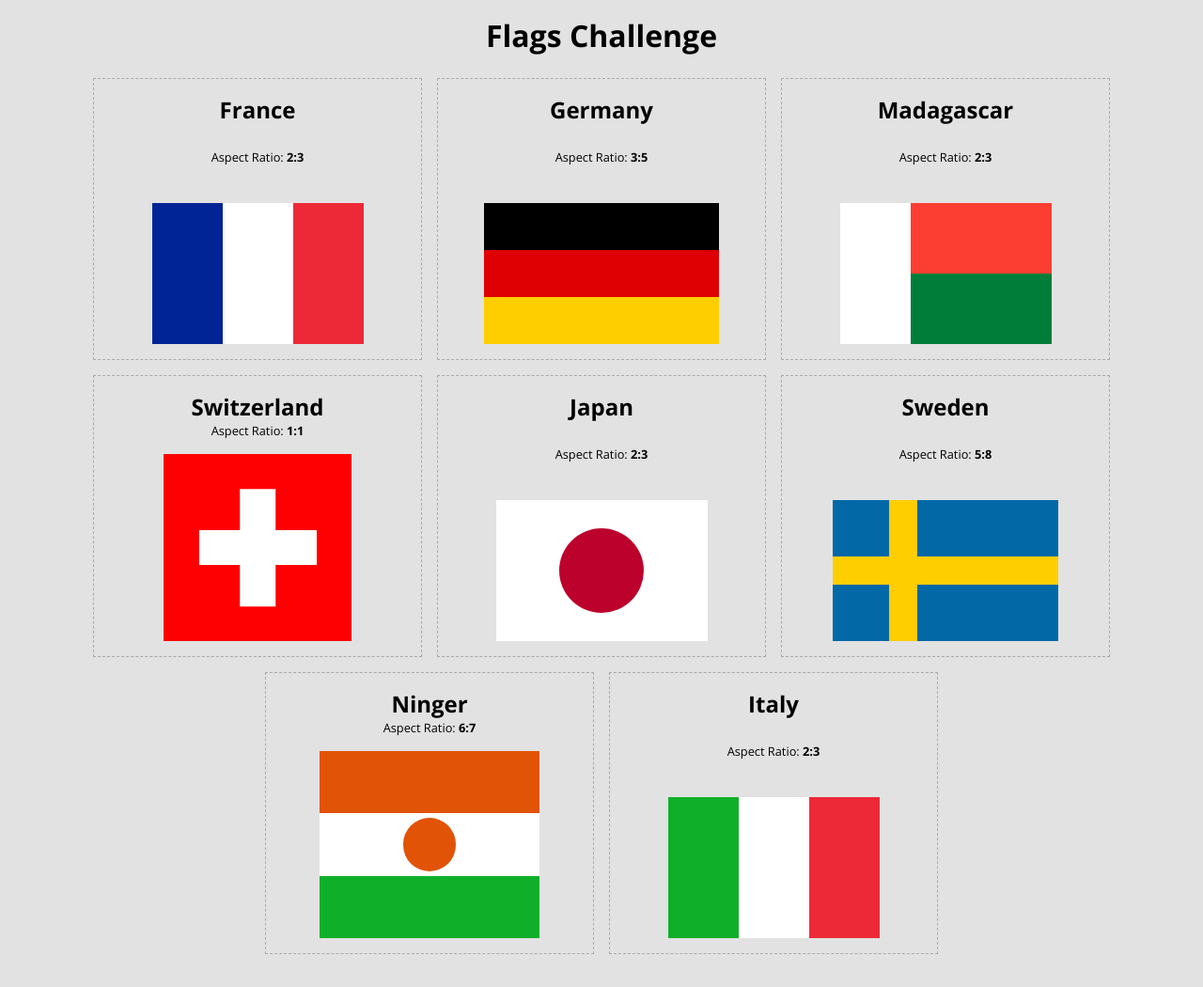
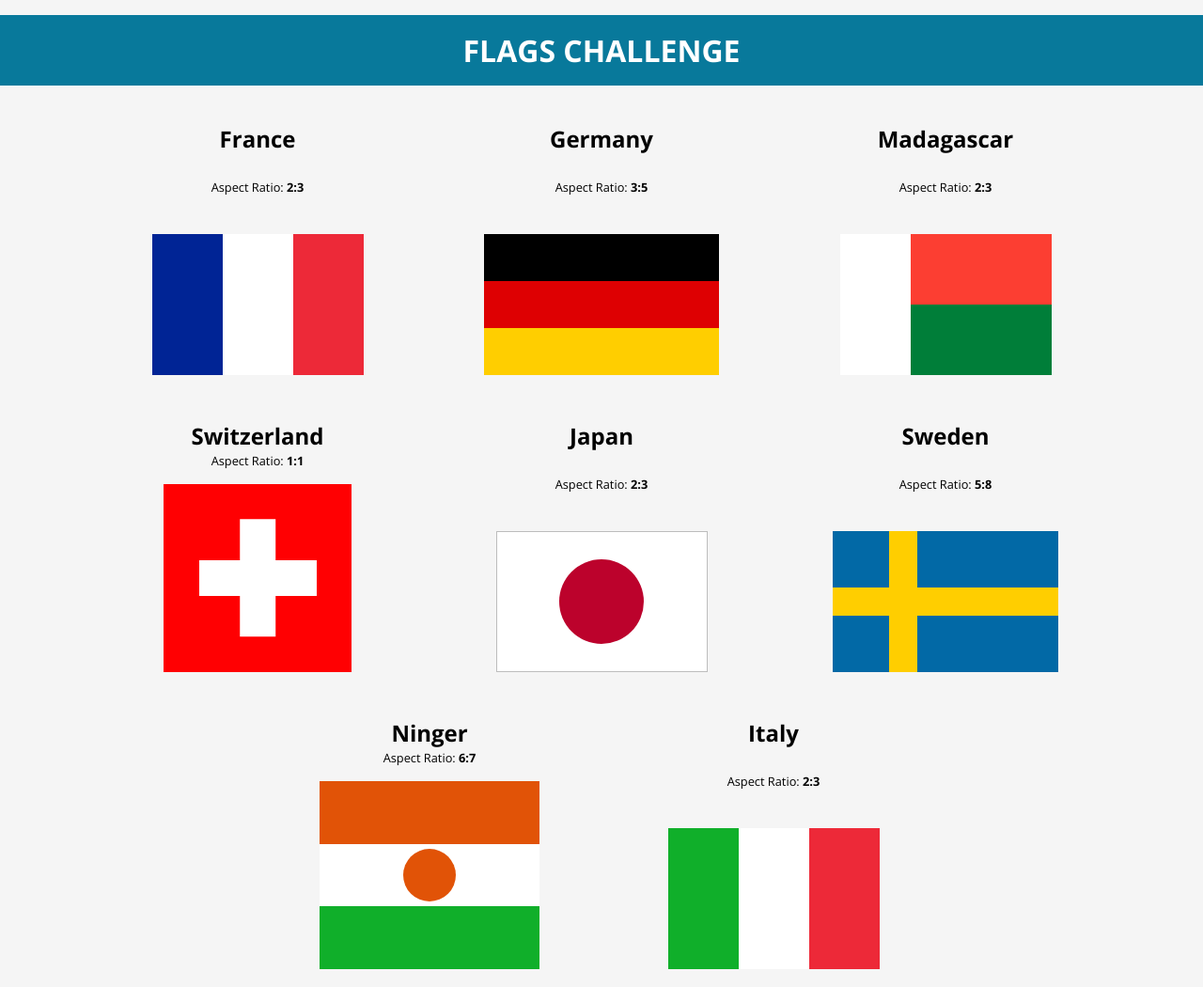
Before and after one commit to diegolazarocs/Flags-Challenge, a plain HTML site: page Flags Challenge/index.html in a window 1280 px wide. Shown: the whole page at 94% size. Before the commit the page ends 1023 px from the top, so only its background shows below. Drawn offline with nearby package versions, Linux system fonts and the light colour scheme.

Commit message:
Update style.css

```diff
--- a/Flags Challenge/style.css
+++ b/Flags Challenge/style.css
@@ -38,7 +38,7 @@
 }
 
 body {
-  background: #e2e2e2;
+  background: #f5f5f5;
   margin: 1rem auto;
   height: 100vh;
 
@@ -55,6 +55,10 @@ h1{
   display: block;
   text-align: center;
   margin-bottom: 1rem;
+  text-transform: uppercase;
+  background-color: #08799b;
+  padding: 1rem 0;
+  color: #ffffff;
 
 }
 
@@ -74,7 +78,6 @@ section {
   justify-content: space-between;
   align-items: center;
   text-align: center;
-  border: 1px dashed #aaa;
   padding: 1rem;
   margin: .5rem;
 }
@@ -114,6 +117,7 @@ section {
   display: flex;
   justify-content: center;
   align-items: center;
+  border: 1px solid #bdbdbd;
 }
 .flag-sweden {
   height: var(--height);
```
